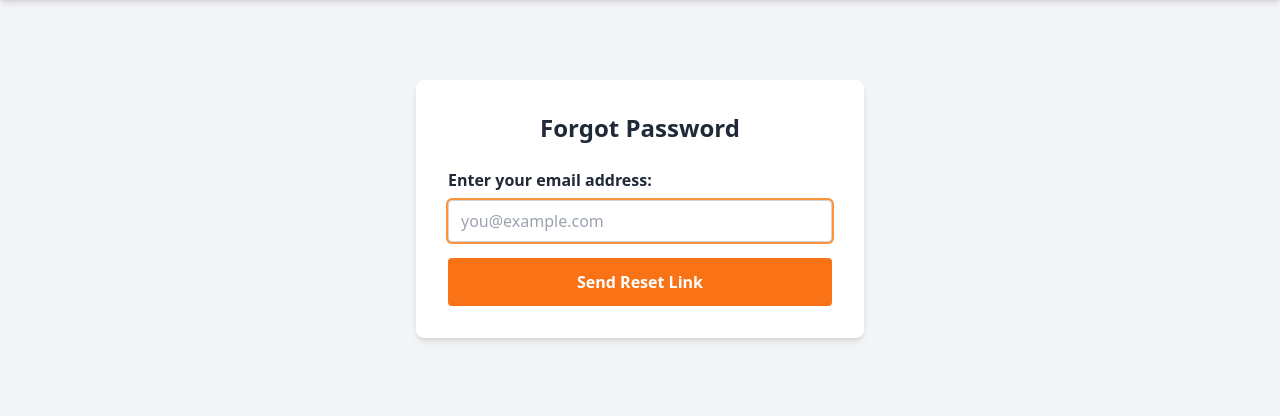
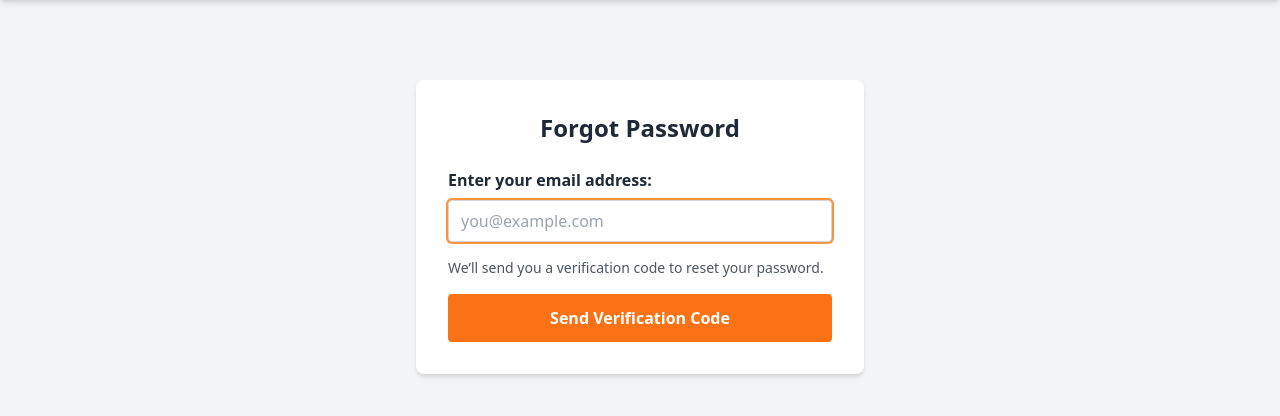
Before and after one commit to knorbert18/jum-flask-app, a Flask app: page /forgot_password in a window 1280 px wide. Shown: the part 64-480 px from the top of the page. Run offline with Flask 3, Linux system fonts and the light colour scheme; some libraries are stand-ins or nearby versions.

Commit message:
Knorbert

```diff
--- a/app.py
+++ b/app.py
@@ -4,24 +4,28 @@ import secrets
 import uuid
 from datetime import datetime, timedelta
 from io import BytesIO
-from flask_login import confirm_login
+
 import qrcode
 import requests
 from dotenv import load_dotenv
 from flask import (
-    Flask, request, jsonify, render_template, redirect, url_for, session, flash, current_app, send_file
+    Flask, request, jsonify, render_template, redirect,
+    url_for, session, flash, current_app, send_file
 )
 from flask_cors import CORS
 from flask_login import (
-    LoginManager, login_user, logout_user, current_user, login_required, UserMixin
+    LoginManager, login_user, logout_user, current_user,
+    login_required, UserMixin, confirm_login
 )
 from flask_mail import Mail, Message
 from flask_migrate import Migrate
 from werkzeug.security import generate_password_hash, check_password_hash
 from werkzeug.utils import secure_filename
+from itsdangerous import URLSafeTimedSerializer, BadSignature, SignatureExpired
 
-from models import db, User, Product, Order, OrderItem, CartItem, UserSettings
+from models import db, User, VerificationCode, Product, Order, OrderItem, CartItem, UserSettings
 from admin import init_admin
+
 
 load_dotenv()
 
@@ -40,14 +44,13 @@ app.config['SESSION_PERMANENT'] = True
 app.permanent_session_lifetime = timedelta(days=30)
 
 # Mail config
-app.config['MAIL_SERVER'] = os.getenv('MAIL_SERVER')
-app.config['MAIL_PORT'] = int(os.getenv('MAIL_PORT', 587))
-app.config['MAIL_USE_TLS'] = os.getenv('MAIL_USE_TLS', 'True') == 'True'
-app.config['MAIL_USERNAME'] = os.getenv('MAIL_USERNAME')
-app.config['MAIL_PASSWORD'] = os.getenv('MAIL_PASSWORD')
-app.config['SESSION_COOKIE_HTTPONLY'] = True  # Duplicate but safe to keep
-app.config['SESSION_PERMANENT'] = True  # Make the session last for the lifetime of the user’s browser
-app.config['PERMANENT_SESSION_LIFETIME'] = timedelta(days=30)  # Set session expiration time (optional)
+app.config['MAIL_SERVER'] = os.getenv('MAIL_SERVER')  # smtp.gmail.com
+app.config['MAIL_PORT'] = int(os.getenv('MAIL_PORT', 587))  # 587 is correct for TLS
+app.config['MAIL_USE_TLS'] = os.getenv('MAIL_USE_TLS', 'True') == 'True'  # Should resolve to True
+app.config['MAIL_USE_SSL'] = False  # Correct — SSL is only for port 465
+app.config['MAIL_USERNAME'] = os.getenv('MAIL_USERNAME')  # Your Gmail address
+app.config['MAIL_PASSWORD'] = os.getenv('MAIL_PASSWORD')  # App password (no spaces)
+app.config['MAIL_DEBUG'] = True  # Helpful for seeing what goes wrong
 
 mail = Mail(app)
 db.init_app(app)
@@ -133,7 +136,7 @@ def check():
 def logout():
     logout_user()
     session.pop('cart', None)
-    print(f"Logged out, session after logout: {session}")  # Debugging session after logout
+    print(f"Logged out, session after logout: {session}")
     return redirect(url_for('index'))
 
 @app.route('/signup', methods=['POST'])
@@ -225,7 +228,7 @@ def payment():
         'phone': phone,
         'address': address,
         'total': total_price,
-        'cart': cart_data  # <--- Add cart items here
+        'cart': cart_data
     }
 
     return render_template(
@@ -301,18 +304,18 @@ def verify_payment():
                 delivery_date=datetime.now() + timedelta(days=30)
             )
             db.session.add(new_order)
-            db.session.flush()  # Get new_order.id before committing
+            db.session.flush()
 
             for item in order_info.get('cart', []):
                 product = Product.query.get(item['id'])
                 if not product:
-                    # Skip if product doesn't exist anymore
+
                     continue
 
                 order_item = OrderItem(
                     order_id=new_order.id,
                     product_id=product.id,
-                    product_name=product.name,  # <-- Add product name here
+                    product_name=product.name,
                     quantity=item['quantity'],
                     price=item['price']
                 )
@@ -325,7 +328,7 @@ def verify_payment():
             db.session.commit()
 
             session.pop('pending_order', None)
-            session['cart'] = []  # Clear cart in session
+            session['cart'] = []
             cart_count = 0
 
             return render_template('order.html', order={
@@ -354,18 +357,18 @@ def process_payment():
     order_id = data.get("order_id") or generate_order_id()
 
     try:
-        # 1. Fetch user's cart items from DB, not from request JSON
+        # Fetch user's cart items from DB, not from request JSON
         cart_items = CartItem.query.filter_by(user_id=current_user.id).all()
         if not cart_items:
             return jsonify({"message": "Your cart is empty."}), 400
 
-        # 2. Calculate total from cart items
+        # Calculate total from cart items
         total = sum(item.product.price * item.quantity for item in cart_items)
 
         order_date = datetime.now()
         delivery_date = (order_date + timedelta(days=5)) if shipping and shipping.get("country", "").lower() == "ghana" else (order_date + timedelta(days=10))
 
-        # 3. Create Order and flush to get order.id
+        # Create Order and flush to get order.id
         order = Order(
             order_id=order_id,
             user_id=current_user.id,
@@ -380,21 +383,21 @@ def process_payment():
             delivery_date=delivery_date
         )
         db.session.add(order)
-        db.session.flush()  # flush to assign order.id
+        db.session.flush()
 
-        # 4. Create OrderItems for each cart item
+        # Create OrderItems for each cart item
         for cart_item in cart_items:
             order_item = OrderItem(
-                order_id=order.id,  # use DB PK here!
+                order_id=order.id,
                 product_id=cart_item.product_id,
                 quantity=cart_item.quantity,
                 price=float(cart_item.product.price)
             )
             db.session.add(order_item)
 
-        db.session.commit()  # commit order and order items
+        db.session.commit()
 
-        # 5. Clear the cart
+        # Clear the cart
         for cart_item in cart_items:
             db.session.delete(cart_item)
 
@@ -428,59 +431,108 @@ def profile():
 @app.route('/payment/success/<int:order_id>', methods=['GET'])
 @login_required
 def payment_success(order_id):
-    # Find the order from the database using the order_id
+
     order = Order.query.get(order_id)
 
     if not order:
         return jsonify({'success': False, 'message': 'Order not found'}), 404
 
-    # Check if the payment was successful (this depends on your Paystack response)
-    # For simplicity, let's assume payment was successful and set the status to "Paid"
     order.payment_method = 'Paystack'
-    order.payment_status = 'Paid'  # Ensure you have a 'payment_status' field
+    order.payment_status = 'Paid'
     db.session.commit()
 
-    # Redirect to the invoice page with the updated payment status
     return redirect(url_for('invoice', order_id=order.order_id))
 
+# Serializer for secure token generation
+serializer = URLSafeTimedSerializer(app.secret_key)
 
+# Store a 6-digit verification code in the database
+def store_verification_code(email, code):
+    expires_at = datetime.utcnow() + timedelta(minutes=10)
+    VerificationCode.query.filter_by(email=email).delete()  # Remove old codes
+    new_code = VerificationCode(email=email, code=code, expires_at=expires_at)
+    db.session.add(new_code)
+    db.session.commit()
+
+# Verify a code (if you want to use it separately)
+def verify_code(email, submitted_code):
+    record = VerificationCode.query.filter_by(email=email, code=submitted_code).first()
+    if record and not record.is_expired():
+        return True
+    return False
+
+# Load user from secure token
+def get_user_by_token(token):
+    try:
+        email = serializer.loads(token, salt='password-reset-salt', max_age=600)
+        return User.query.filter_by(email=email).first()
+    except SignatureExpired:
+        flash('Reset link expired. Please request a new one.', 'warning')
+        return redirect(url_for('forgot_password'))
+    except BadSignature:
+        flash('Invalid reset link.', 'danger')
+        return redirect(url_for('forgot_password'))
+
+
+# Forgot Password Route
 @app.route('/forgot_password', methods=['GET', 'POST'])
 def forgot_password():
     if request.method == 'POST':
         email = request.form.get('email')
         user = User.query.filter_by(email=email).first()
+
         if user:
-            token = secrets.token_urlsafe(20)
-            # Store token in DB or cache with expiration, omitted here for brevity
+            # Generate a verification code and token
+            verification_code = str(random.randint(100000, 999999))
+            token = serializer.dumps(email)
+            reset_url = url_for('reset_password', token=token, _external=True)
 
-            reset_url = url_for('reset_password', token=token, _external=True)
-            msg = Message("Password Reset Request",
-                          sender=app.config['MAIL_USERNAME'],
-                          recipients=[email])
-            msg.body = f"To reset your password, visit the following link:\n{reset_url}\nIf you did not request this, please ignore."
+            # Store code in database
+            store_verification_code(email, verification_code)
+
+            # Send email with both the code and link
+            msg = Message(
+                "Password Reset Request",
+                sender=app.config['MAIL_USERNAME'],
+                recipients=[email]
+            )
+            msg.body = (
+                f"Your verification code is: {verification_code}\n\n"
+                f"Or click the link to reset your password:\n{reset_url}\n\n"
+                "If you did not request this, please ignore this email."
+            )
             mail.send(msg)
-            flash('Password reset email sent. Please check your inbox.', 'info')
+
+            flash('A password reset link and code have been sent to your email.', 'info')
         else:
-            flash('Email not found.', 'warning')
+            flash('Email address not found.', 'warning')
+
         return redirect(url_for('forgot_password'))
 
     return render_template('forgot_password.html')
 
-
+# Reset Password Route
 @app.route('/reset_password/<token>', methods=['GET', 'POST'])
 def reset_password(token):
-    # Token verification omitted for brevity
+
     if request.method == 'POST':
         password = request.form.get('password')
-        # Find user by token, verify token, omitted here
-        # For demo, assume user is current_user or found by token
-        user = current_user  # Replace with actual lookup
+        confirm_password = request.form.get('confirm_password')
 
-        if password:
+        if password != confirm_password:
+            flash('Passwords do not match.', 'danger')
+            return redirect(url_for('reset_password', token=token))
+
+        user = get_user_by_token(token)
+
+        if user:
             user.password = generate_password_hash(password)
             db.session.commit()
             flash('Password reset successful. You can now log in.', 'success')
             return redirect(url_for('login'))
+        else:
+            flash('Invalid or expired reset link.', 'danger')
+            return redirect(url_for('forgot_password'))
 
     return render_template('reset_password.html', token=token)
 
@@ -517,19 +569,19 @@ from flask import after_this_request
 def invoice(order_id):
     app.logger.debug(f"Requested invoice for order_id: {order_id}")
 
-    # Get the order using the unique external order_id
+
     order = Order.query.filter_by(order_id=order_id, user_id=current_user.id).first()
     if not order:
         flash('Order not found!', 'error')
         return redirect(url_for('orders'))
 
-    # Retrieve order items
+
     order_items = OrderItem.query.filter_by(order_id=order.id).all()
 
-    # === Tax Breakdown Calculation ===
+
     try:
         net_invoice_value = order.total
-        divisor = 1.06 * 1.15  # 6% levies + 15% VAT
+        divisor = 1.06 * 1.15
         basic_amount = round(net_invoice_value / divisor, 2)
 
         covid_levy = round(basic_amount * 0.01, 2)
@@ -544,7 +596,7 @@ def invoice(order_id):
         basic_amount = covid_levy = getfund = nhil = total_with_levies = vat = 0
         net_invoice_value = order.total
 
-    # 🚫 Don't use session['cart'] — your cart is database-driven
+
 
     return render_template(
         'invoice.html',
@@ -584,25 +636,23 @@ def order_details(order_id):
 @app.route('/order/<int:order_id>/invoice')
 @login_required
 def order_invoice(order_id):
-    # Query order by order_id, not id
+
     order = Order.query.filter_by(order_id=order_id).first_or_404()
 
     user = order.user
 
-    # Fetch order items
+
     order_items = OrderItem.query.filter_by(order_id=order.id).join(Product).add_columns(
         Product.name, OrderItem.quantity, Product.price).all()
 
     subtotal = sum(item.quantity * float(item.price) for _, item in enumerate(order_items))
-    # but better:
+
     subtotal = 0
     for oi in order_items:
-        # oi is a tuple (OrderItem, name, quantity, price) depending on query
-        # You might want to unpack carefully, e.g. oi[1], oi[2], oi[3]
-        # Alternatively query like you did earlier with db.session.execute and db.select
+
         pass
 
-    # Or simpler, fetch product info from each order item
+
     subtotal = 0
     for order_item in order.items:
         subtotal += order_item.quantity * float(order_item.product.price)
@@ -677,7 +727,7 @@ def add_to_cart_route():
 @login_required
 def api_cart():
     if request.method == 'GET':
-        # Return the cart items for the current user
+
         cart_items = CartItem.query.filter_by(user_id=current_user.id).all()
         cart_data = [{
             'product_id': item.product_id,
@@ -753,19 +803,18 @@ def delete_cart_item():
 
 @app.route('/api/products/seed', methods=['POST'])
 def seed_products():
-    products = request.json  # Expecting a list of product dicts
+    products = request.json
 
     for p in products:
         existing_product = Product.query.get(p['id'])
         if existing_product:
-            continue  # skip if product already exists
+            continue
 
         new_product = Product(
             id=p['id'],
             name=p['name'],
             price=p['price'],
-            image=p.get('image'),  # adjust fields to your model
-            # Add other fields as needed
+            image=p.get('image'),
         )
         db.session.add(new_product)
 
@@ -775,7 +824,7 @@ def seed_products():
 @app.route('/account')
 @login_required
 def account():
-    return render_template('account.html')  # Make sure this template exists
+    return render_template('account.html')
 
 
 @app.route('/checkout', methods=['GET', 'POST'])
@@ -818,7 +867,7 @@ def checkout():
             created_at=datetime.utcnow()
         )
         db.session.add(new_order)
-        db.session.flush()  # Gets new_order.id before commit
+        db.session.flush()
 
         # Move items from cart to order
         cart_items = CartItem.query.filter_by(user_id=user.id).all()
@@ -836,7 +885,7 @@ def checkout():
         db.session.commit()
 
         flash('Order placed successfully!', 'success')
-        return redirect(url_for('verify_payment'))  # Redirect to verify payment route
+        return redirect(url_for('verify_payment'))
 
     return render_template('checkout.html')
 
@@ -853,5 +902,5 @@ def cancel_order(order_id):
 
 if __name__ == '__main__':
     with app.app_context():
-        db.create_all()  # Create database tables
+        db.create_all()
     app.run(debug=True)
--- a/templates/forgot_password.html
+++ b/templates/forgot_password.html
@@ -1,5 +1,5 @@
 <!DOCTYPE html>
-<html lang="en" class="">
+<html lang="en">
 <head>
   <meta charset="UTF-8" />
   <meta name="viewport" content="width=device-width, initial-scale=1" />
@@ -12,51 +12,35 @@
 </head>
 <body class="bg-gray-100 dark:bg-gray-900 text-gray-800 dark:text-white transition duration-300">
 
-  <!-- Navigation Header -->
+
+
   <!-- Navigation Header -->
   <header class="bg-white dark:bg-gray-800 shadow-md">
     <div class="max-w-7xl mx-auto px-4 sm:px-6 lg:px-8">
       <div class="flex items-center h-16">
-
-      <!-- Logo / Brand -->
         <a href="{{ url_for('index') }}" class="flex items-center space-x-2">
           <img src="{{ url_for('static', filename='images/ransbet-logo.jpg') }}" alt="Ransbet Logo" class="h-10 w-10 rounded-full border-2 border-red-500 shadow-md" />
           <span class="text-xl font-bold text-orange-600 dark:text-orange-400">Ransbet</span>
         </a>
-
-      <!-- Spacer to push items to far right -->
         <div class="flex-grow"></div>
-
-      <!-- Navigation Links (Login & Help) -->
         <nav class="hidden md:flex space-x-6 items-center">
-        <a href="{{ url_for('login') }}" class="text-gray-700 dark:text-gray-300 hover:text-orange-500 dark:hover:text-orange-400 font-semibold transition">
-          Login
-        </a>
-        <a href="#" class="text-gray-700 dark:text-gray-300 hover:text-orange-500 dark:hover:text-orange-400 font-semibold transition">
-          Help
-        </a>
-
-        <!-- Dark Mode Toggle -->
+          <a href="{{ url_for('login') }}" class="text-gray-700 dark:text-gray-300 hover:text-orange-500 dark:hover:text-orange-400 font-semibold transition">Login</a>
+          <a href="#" class="text-gray-700 dark:text-gray-300 hover:text-orange-500 dark:hover:text-orange-400 font-semibold transition">Help</a>
           <button id="darkModeToggle" aria-label="Toggle Dark Mode" class="ml-4 p-2 rounded-md text-gray-700 dark:text-gray-300 hover:bg-gray-100 dark:hover:bg-gray-700 transition">
             <i class="fas fa-moon"></i>
           </button>
         </nav>
-
-      <!-- Mobile menu button (optional) -->
-      <div class="md:hidden ml-4">
-        <button id="mobileMenuButton" aria-label="Open Menu" class="text-gray-700 dark:text-gray-300 hover:text-orange-500 dark:hover:text-orange-400 focus:outline-none focus:ring-2 focus:ring-inset focus:ring-orange-500">
-          <svg class="h-6 w-6" xmlns="http://www.w3.org/2000/svg" fill="none" viewBox="0 0 24 24" stroke="currentColor" >
-            <path stroke-linecap="round" stroke-linejoin="round" stroke-width="2" d="M4 8h16M4 16h16"/>
-          </svg>
-        </button>
-      </div>
       </div>
     </div>
   </header>
 
+
+
   <!-- Main content -->
   <div class="max-w-md mx-auto mt-20 bg-white dark:bg-gray-800 p-8 rounded-lg shadow-md">
     <h1 class="text-2xl font-bold mb-6 text-center">Forgot Password</h1>
+
+
 
     <!-- Flash messages -->
     {% with messages = get_flashed_messages(with_categories=true) %}
@@ -80,6 +64,8 @@
       {% endif %}
     {% endwith %}
 
+
+
     <form action="{{ url_for('forgot_password') }}" method="POST" novalidate>
       <label for="email" class="block mb-2 font-semibold">Enter your email address:</label>
       <input
@@ -91,41 +77,41 @@
         class="w-full mb-4 px-3 py-2 border border-gray-300 dark:border-gray-600 rounded bg-white dark:bg-gray-700 text-black dark:text-white focus:outline-none focus:ring-2 focus:ring-orange-400"
         placeholder="you@example.com"
       />
+      <p class="text-sm text-gray-600 dark:text-gray-400 mb-4">We’ll send you a verification code to reset your password.</p>
       <button
         type="submit"
         class="w-full bg-orange-500 hover:bg-orange-600 text-white p-3 rounded font-semibold transition"
       >
-        Send Reset Link
+        Send Verification Code
       </button>
     </form>
   </div>
+
+
 
   <script>
     const darkModeToggle = document.getElementById('darkModeToggle');
     const htmlEl = document.documentElement;
 
+
+
     function updateDarkModeIcon() {
-      if (htmlEl.classList.contains('dark')) {
-        darkModeToggle.innerHTML = '<i class="fas fa-sun"></i>';
-      } else {
-        darkModeToggle.innerHTML = '<i class="fas fa-moon"></i>';
+      darkModeToggle.innerHTML = htmlEl.classList.contains('dark') ? '<i class="fas fa-sun"></i>' : '<i class="fas fa-moon"></i>';
     }
-    }
+
+
 
     darkModeToggle.addEventListener('click', () => {
       htmlEl.classList.toggle('dark');
-      if (htmlEl.classList.contains('dark')) {
-        localStorage.setItem('theme', 'dark');
-      } else {
-        localStorage.setItem('theme', 'light');
-      }
+      localStorage.setItem('theme', htmlEl.classList.contains('dark') ? 'dark' : 'light');
       updateDarkModeIcon();
     });
+
+
 
     document.addEventListener('DOMContentLoaded', () => {
       const savedTheme = localStorage.getItem('theme');
       const prefersDark = window.matchMedia('(prefers-color-scheme: dark)').matches;
-
       if (savedTheme === 'dark' || (!savedTheme && prefersDark)) {
         htmlEl.classList.add('dark');
       } else {
--- a/templates/reset_password.html
+++ b/templates/reset_password.html
@@ -1,5 +1,5 @@
 <!DOCTYPE html>
-<html lang="en" class="">
+<html lang="en">
 <head>
   <meta charset="UTF-8" />
   <meta name="viewport" content="width=device-width, initial-scale=1" />
```
Also changed, not shown: migrations/versions/2c28c636d091_add_verification_codes_table.py (added, +35 -0 lines), models.py (+15 -0 lines), templates/index.html (+11 -10 lines), 1 other file. Lines whose indentation alone changed are shown as unchanged.
